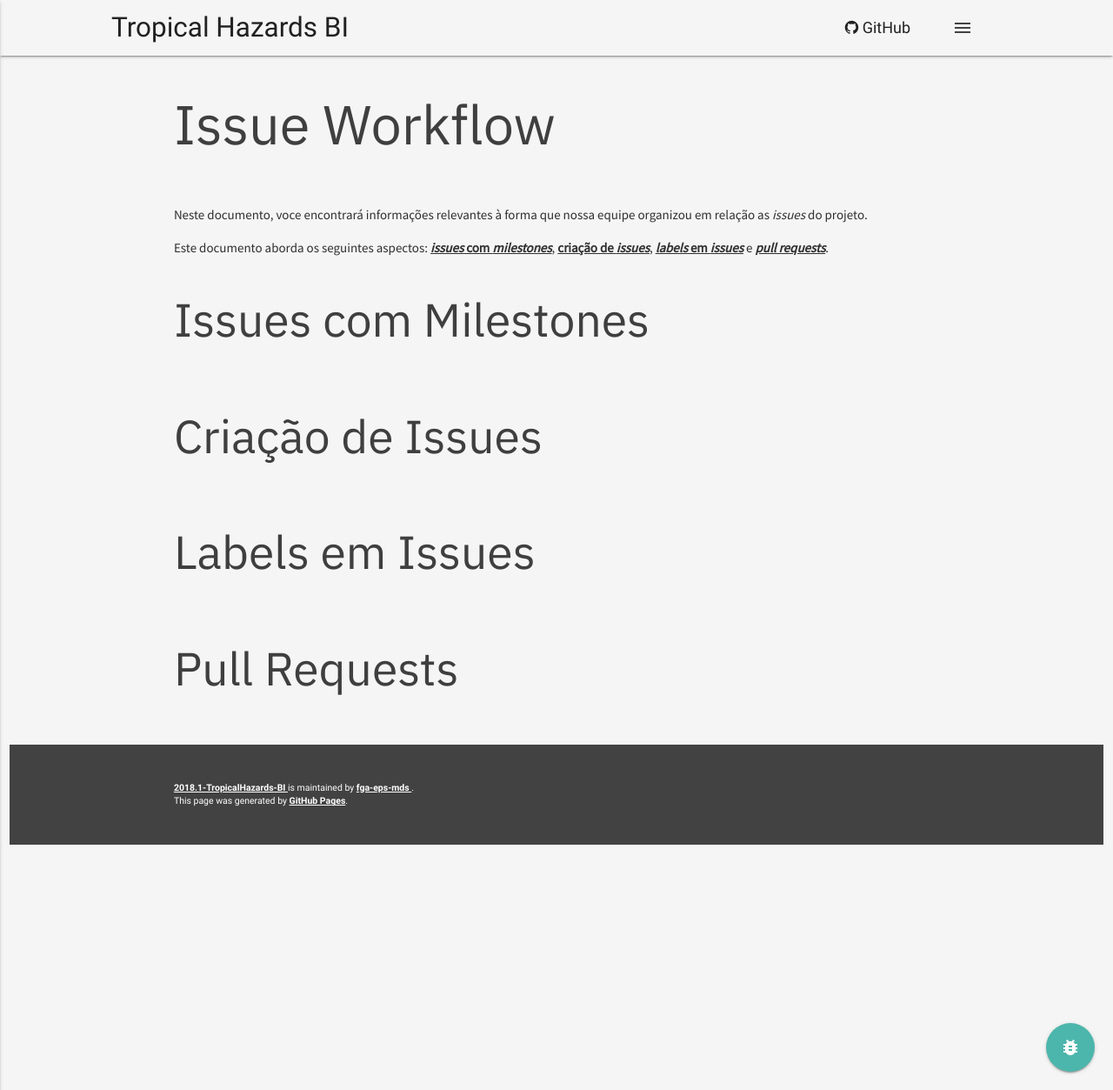
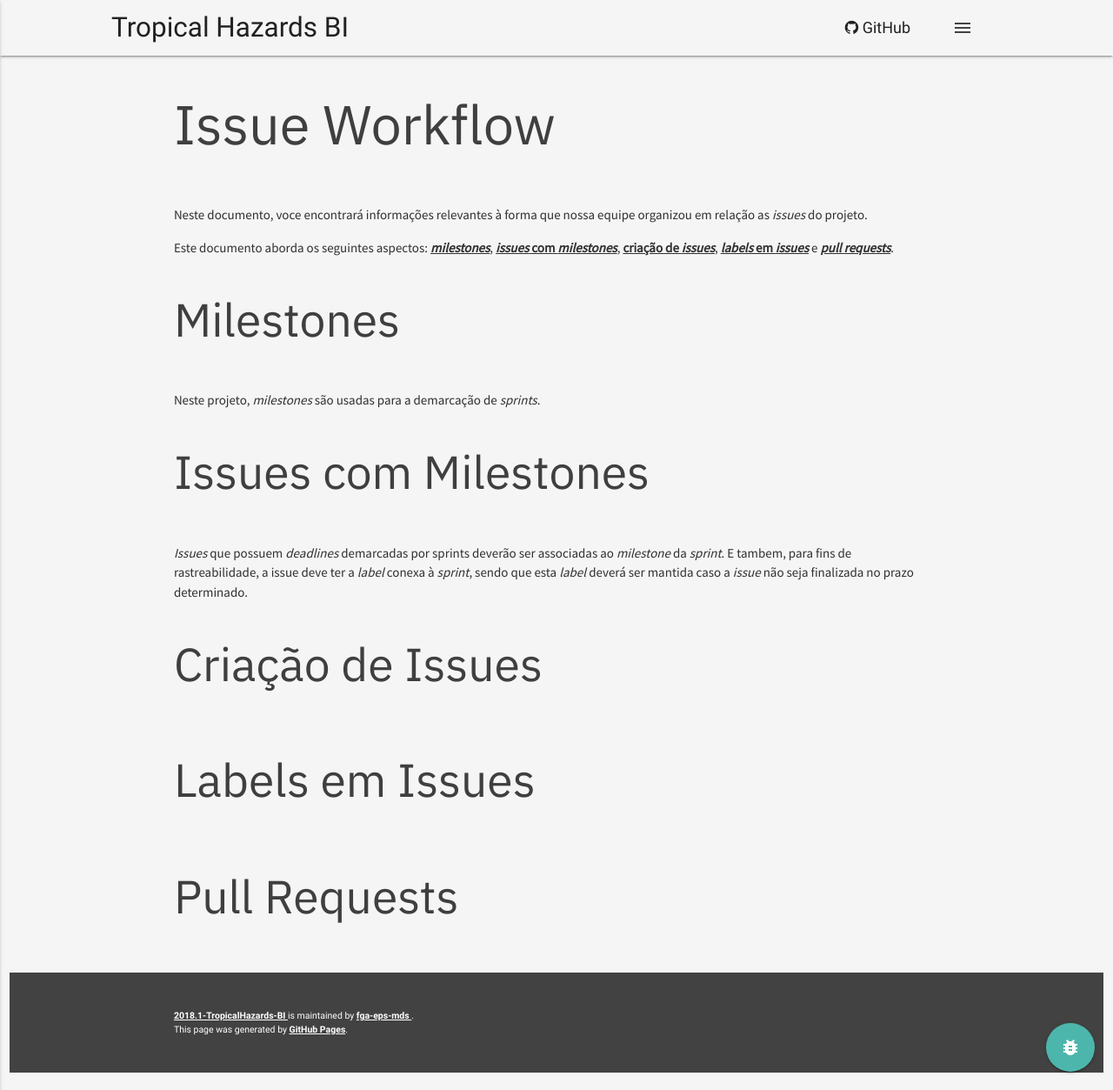
Before and after one commit to fga-eps-mds/2018.1-TropicalHazards-BI, a Jekyll site: the page built from docs/issue_workflow.md, in a window 1280 px wide and 1253 px high. Shown: the whole window at 87% size. Built offline with Jekyll 4.4.1, drawn with Linux system fonts in a browser that asks for light colours; our own code applies the rules of GitHub Pages for plain Markdown files.

Commit message:
[DOC] added milestones + issues w/ milestones
Co-authored-by: Arthur Assis <arthur120496@gmail.com>

```diff
--- a/docs/issue_workflow.md
+++ b/docs/issue_workflow.md
@@ -2,13 +2,21 @@
 Neste documento, voce encontrará informações relevantes à forma que nossa equipe
 organizou em relação as _issues_ do projeto.
 
-Este documento aborda os seguintes aspectos: [_issues_ com _milestones_](), [criação de _issues_](),
-[_labels_ em _issues_]() e [_pull requests_]().
+Este documento aborda os seguintes aspectos: [_milestones_](#milestones), [_issues_ com _milestones_](#Issues_com_Milestones), [criação de _issues_](#Criação_de_Issues),
+[_labels_ em _issues_](#Labels_em_Issues) e [_pull requests_](#Pull_Requests).
+
+## Milestones
+Neste projeto, _milestones_ são usadas para a demarcação de _sprints_.
 
 ## Issues com Milestones
+_Issues_ que possuem _deadlines_ demarcadas por sprints deverão ser
+associadas ao _milestone_ da _sprint_. E tambem, para fins de rastreabilidade, a
+issue deve ter a _label_ conexa à _sprint_, sendo que esta _label_ deverá ser mantida caso a _issue_ não seja finalizada no prazo determinado.
 
 ## Criação de Issues
 
+
 ## Labels em Issues
 
+
 ## Pull Requests
```
